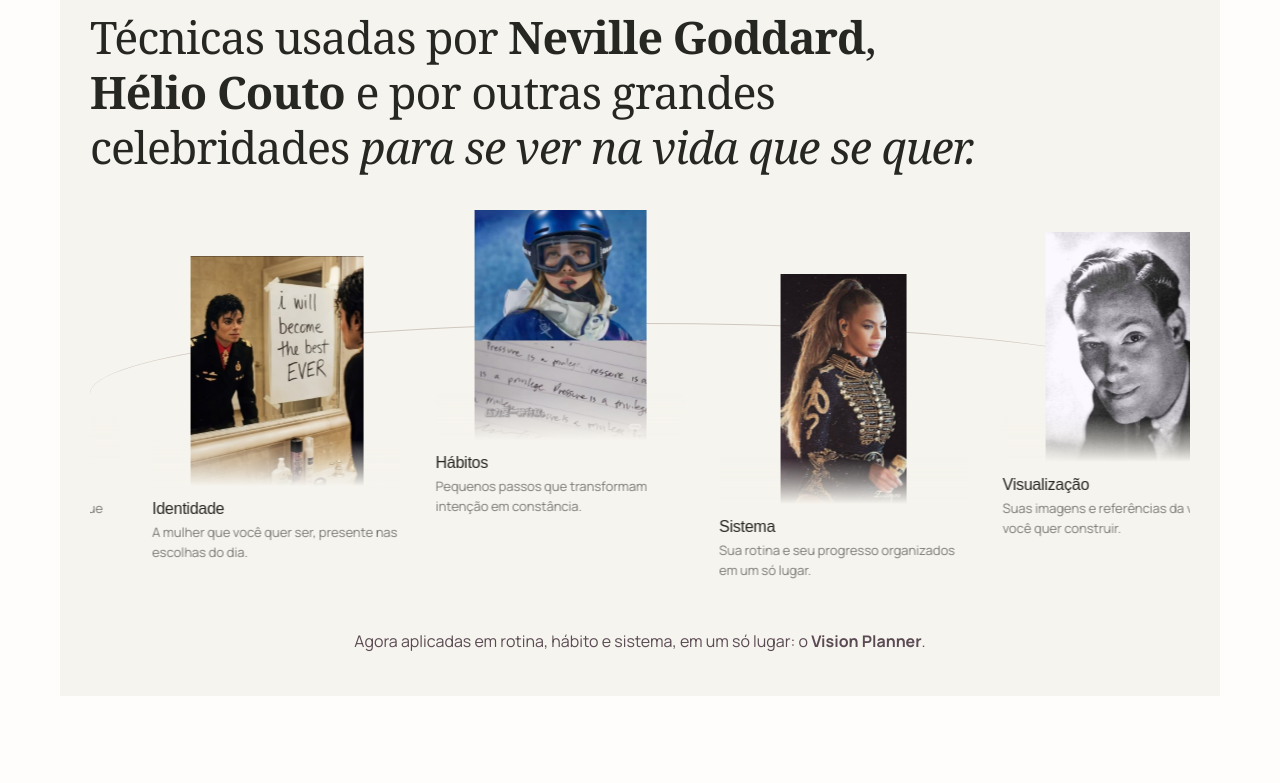
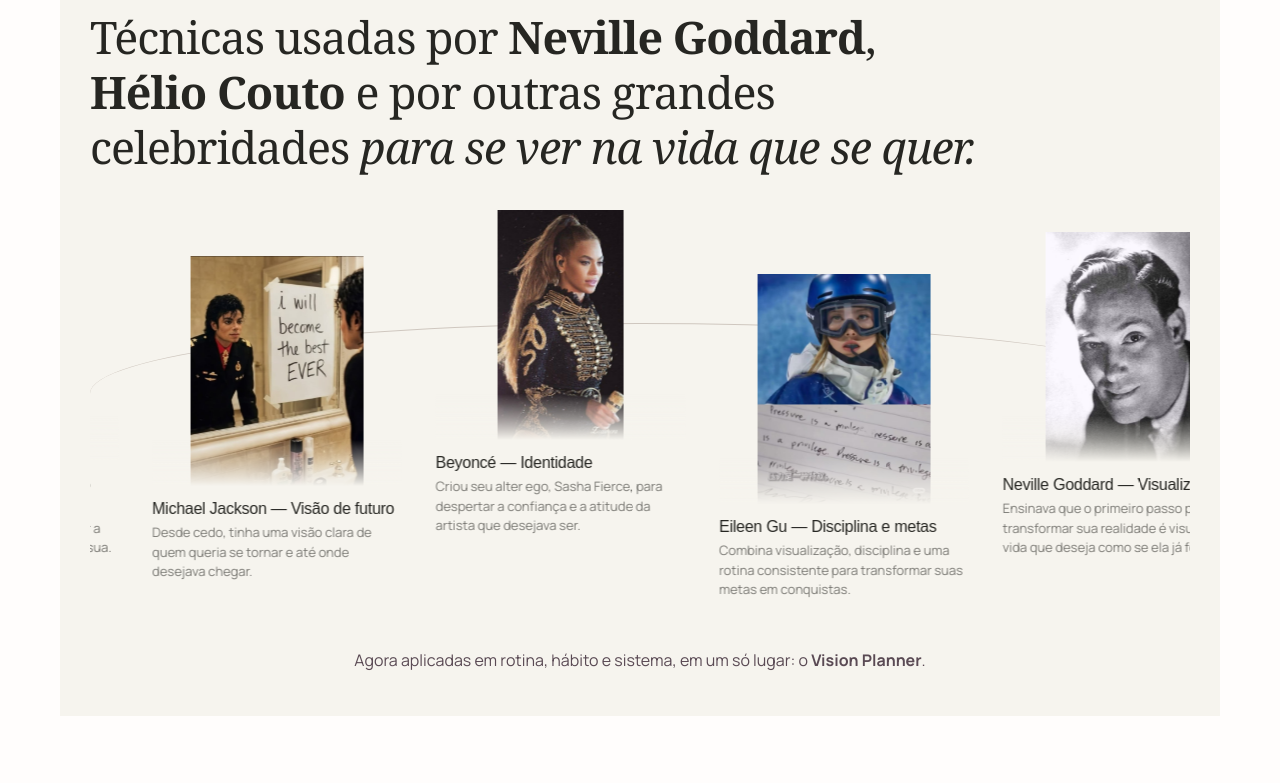
Before and after one commit to jenniferdasilvaalmeida122-dot/salesopaginas, a plain HTML site: page index.html in a window 1280 px wide. Shown: the part 4495-5278 px from the top of the page. Drawn offline with Linux system fonts and the light colour scheme.

Commit message:
Update technique cards with supplied names descriptions and order

```diff
--- a/index.html
+++ b/index.html
@@ -50,10 +50,10 @@
 <section class="section method-intro" id="tecnicas" aria-labelledby="method-title">
 <h2 id="method-title">Técnicas usadas por <strong>Neville Goddard</strong>, <strong>Hélio Couto</strong> e por outras grandes celebridades <em>para se ver na vida que se quer.</em></h2>
 <div class="method-carousel" role="region" aria-label="Técnicas aplicadas à sua rotina" tabindex="0">
-<figure class="method-slide"><div class="method-image method-image-upload"><img src="assets/tecnicas-imaginacao.jpg" alt="Retrato em preto e branco enviado como referência para as técnicas" loading="lazy" width="510" height="718"></div><figcaption><h3>Visualização</h3><p>Suas imagens e referências da vida que você quer construir.</p></figcaption></figure>
-<figure class="method-slide"><div class="method-image method-image-upload"><img src="assets/tecnicas-identidade.jpg" alt="Pessoa diante do espelho com uma afirmação escrita sobre quem deseja se tornar" loading="lazy" width="1200" height="1600"></div><figcaption><h3>Identidade</h3><p>A mulher que você quer ser, presente nas escolhas do dia.</p></figcaption></figure>
-<figure class="method-slide"><div class="method-image method-image-upload"><img src="assets/tecnicas-constancia.jpg" alt="Atleta de esqui e frase manuscrita sobre pressão e constância" loading="lazy" width="900" height="1200"></div><figcaption><h3>Hábitos</h3><p>Pequenos passos que transformam intenção em constância.</p></figcaption></figure>
-<figure class="method-slide"><div class="method-image method-image-upload"><img src="assets/tecnicas-sistema.jpg" alt="Artista no palco segurando um microfone, em imagem de referência para o card Sistema" loading="lazy" width="593" height="1080"></div><figcaption><h3>Sistema</h3><p>Sua rotina e seu progresso organizados em um só lugar.</p></figcaption></figure>
+<figure class="method-slide"><div class="method-image method-image-upload"><img src="assets/tecnicas-imaginacao.jpg" alt="Neville Goddard em retrato em preto e branco" loading="lazy" width="510" height="718"></div><figcaption><h3>Neville Goddard — Visualização</h3><p>Ensinava que o primeiro passo para transformar sua realidade é visualizar a vida que deseja como se ela já fosse sua.</p></figcaption></figure>
+<figure class="method-slide"><div class="method-image method-image-upload"><img src="assets/tecnicas-identidade.jpg" alt="Michael Jackson diante de uma afirmação sobre o futuro" loading="lazy" width="1200" height="1600"></div><figcaption><h3>Michael Jackson — Visão de futuro</h3><p>Desde cedo, tinha uma visão clara de quem queria se tornar e até onde desejava chegar.</p></figcaption></figure>
+<figure class="method-slide"><div class="method-image method-image-upload"><img src="assets/tecnicas-sistema.jpg" alt="Beyoncé no palco segurando um microfone" loading="lazy" width="593" height="1080"></div><figcaption><h3>Beyoncé — Identidade</h3><p>Criou seu alter ego, Sasha Fierce, para despertar a confiança e a atitude da artista que desejava ser.</p></figcaption></figure>
+<figure class="method-slide"><div class="method-image method-image-upload"><img src="assets/tecnicas-constancia.jpg" alt="Eileen Gu com capacete e óculos de esqui" loading="lazy" width="900" height="1200"></div><figcaption><h3>Eileen Gu — Disciplina e metas</h3><p>Combina visualização, disciplina e uma rotina consistente para transformar suas metas em conquistas.</p></figcaption></figure>
 </div>
 
 <p>Agora aplicadas em rotina, hábito e sistema, em um só lugar: o <strong>Vision Planner</strong>.</p>
```
